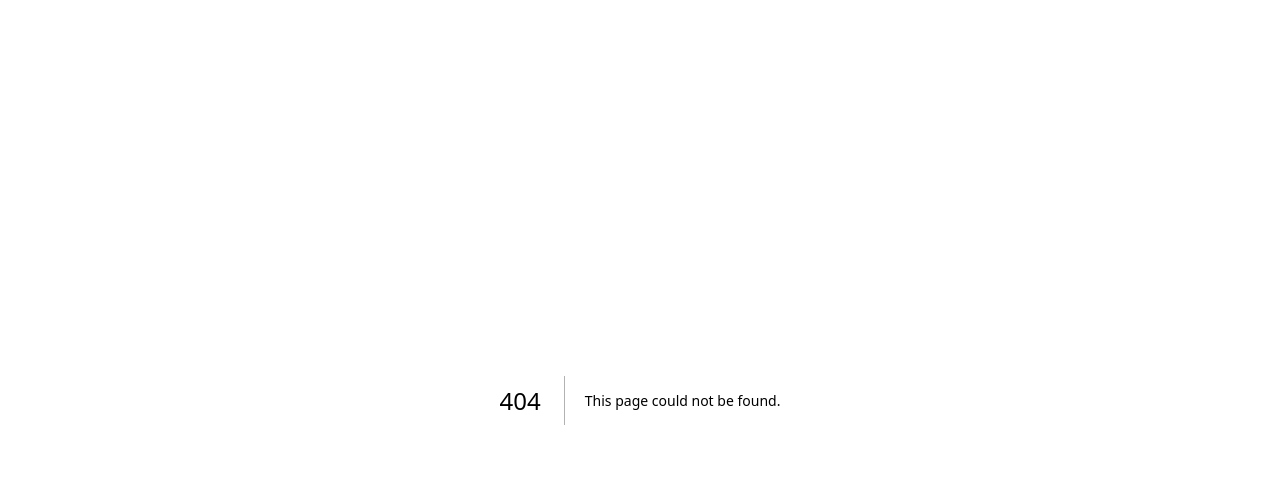
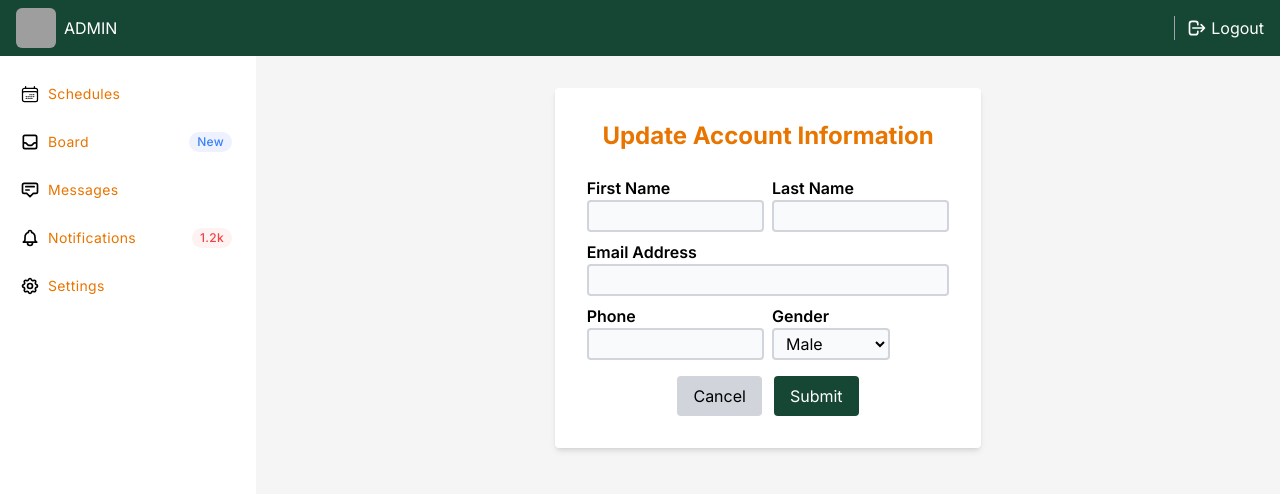
Before and after one commit to rayveng1/InstructorScheduler, a Next.js app: page /dashboard/settings/edit/info in a window 1280 px wide. Before the commit this address had no page. Shown: the top 494 px of the page. Built offline with nearby package versions, Linux system fonts and the light colour scheme; grey boxes are pictures that could not be loaded.

Commit message:
interactivity

```diff
--- /dev/null
+++ b/src/app/dashboard/settings/edit/info/page.tsx
@@ -0,0 +1,72 @@
+import Link from "next/link";
+
+export default function EditSettingsInfoPage() {
+  return (
+    <>
+      <form className="bg-white w-5/12 mx-auto mt-8 p-8 rounded shadow-md">
+        <h1 className="w-full text-center text-utdorange font-bold text-2xl mb-6">
+          Update Account Information
+        </h1>
+        <div className="grid grid-cols-2 grid-rows-3 gap-x-2 gap-y-2">
+          <div className="col-span-1">
+            <div className="w-full mx-auto">
+              <p className="font-semibold">First Name</p>
+              <input
+                type="text"
+                className="rounded w-full h-8 bg-gray-50 border-2 border-gray-300"
+              ></input>
+            </div>
+          </div>
+          <div className="col-span-1">
+            <div className="w-full mx-auto">
+              <p className="font-semibold">Last Name</p>
+              <input
+                type="text"
+                className="rounded w-full h-8 bg-gray-50 border-2 border-gray-300"
+              ></input>
+            </div>
+          </div>
+          <div className="col-span-2">
+            <div className="w-full mx-auto">
+              <p className="font-semibold">Email Address</p>
+              <input
+                type="email"
+                className="rounded w-full h-8 bg-gray-50 border-2 border-gray-300"
+              ></input>
+            </div>
+          </div>
+          <div className="col-span-1">
+            <div className="w-full mx-auto">
+              <p className="font-semibold">Phone</p>
+              <input
+                type="tel"
+                className="rounded w-full h-8 bg-gray-50 border-2 border-gray-300"
+              ></input>
+            </div>
+          </div>
+          <div className="col-span-1">
+            <div className="w-full mx-auto">
+              <p className="font-semibold">Gender</p>
+              <select className="bg-gray-50 h-8 w-2/3 px-2 rounded text-black border-2 border-gray-300">
+                <option>Male</option>
+                <option>Female</option>
+                <option>Other</option>
+              </select>
+            </div>
+          </div>
+        </div>
+        <div className="w-full flex items-center justify-center gap-x-3 mt-4">
+          <Link
+            className="bg-gray-300 text-black py-2 px-4 rounded hover:opacity-50"
+            href="/dashboard/settings"
+          >
+            Cancel
+          </Link>
+          <button className="bg-utdgreen text-white py-2 px-4 rounded hover:opacity-50">
+            Submit
+          </button>
+        </div>
+      </form>
+    </>
+  );
+}
--- a/src/app/dashboard/settings/page.tsx
+++ b/src/app/dashboard/settings/page.tsx
@@ -1,8 +1,10 @@
 "use client";
+
+import Link from "next/link";
 
 export default function SettingsPage() {
   return (
-    <div className="container mx-auto my-5 p-5">
+    <div className="container mx-auto my-5 px-5 pb-[200px]">
       <div className="md:flex no-wrap md:-mx-2 ">
         {/* <!-- Left Side --> */}
         <div className="w-full md:w-3/12 md:mx-2">
@@ -92,20 +94,19 @@ export default function SettingsPage() {
                 </div>
 
                 <div className="grid grid-cols-2">
-                  <div className="px-4 py-2 font-semibold">Email.</div>
+                  <div className="px-4 py-2 font-semibold">Email</div>
                   <div className="px-4 py-2">
                     <a className="text-blue-800" href="mailto:jane@example.com">
                       jane@example.com
                     </a>
                   </div>
                 </div>
-                <div className="grid grid-cols-2">
-                  <div className="px-4 py-2 font-semibold">Birthday</div>
-                  <div className="px-4 py-2">Feb 06, 1998</div>
               </div>
             </div>
-            </div>
-            <button className="block w-full text-blue-800 dark:text-blue-300 text-sm font-semibold rounded-lg hover:bg-gray-100 focus:outline-none focus:shadow-outline focus:bg-gray-100 hover:shadow-xs p-3 my-4">
+            <Link
+              href="/dashboard/settings/edit/info"
+              className="block w-full text-blue-800 dark:text-blue-300 text-sm font-semibold rounded-lg hover:bg-gray-100 focus:outline-none focus:shadow-outline focus:bg-gray-100 hover:shadow-xs p-3 my-4"
+            >
               <span className="w-max flex mx-auto items-center justify-center gap-x-2">
                 <svg
                   xmlns="http://www.w3.org/2000/svg"
@@ -123,7 +124,7 @@ export default function SettingsPage() {
                 </svg>
                 Edit Information
               </span>
-            </button>
+            </Link>
           </div>
           {/* <!-- End of about section --> */}
 
@@ -153,15 +154,17 @@ export default function SettingsPage() {
                     </span>
                     <span className="tracking-wide">Experience</span>
                   </div>
+                  <Link href="/dashboard/settings/edit/expedu">
                     <svg
                       xmlns="http://www.w3.org/2000/svg"
                       viewBox="0 0 20 20"
                       fill="currentColor"
-                    className="w-5 h-5"
+                      className="w-5 h-5 fill-utdorange"
                     >
                       <path d="M5.433 13.917l1.262-3.155A4 4 0 017.58 9.42l6.92-6.918a2.121 2.121 0 013 3l-6.92 6.918c-.383.383-.84.685-1.343.886l-3.154 1.262a.5.5 0 01-.65-.65z" />
                       <path d="M3.5 5.75c0-.69.56-1.25 1.25-1.25H10A.75.75 0 0010 3H4.75A2.75 2.75 0 002 5.75v9.5A2.75 2.75 0 004.75 18h9.5A2.75 2.75 0 0017 15.25V10a.75.75 0 00-1.5 0v5.25c0 .69-.56 1.25-1.25 1.25h-9.5c-.69 0-1.25-.56-1.25-1.25v-9.5z" />
                     </svg>
+                  </Link>
                 </div>
                 <ul className="list-inside space-y-2">
                   <li>
@@ -225,7 +228,7 @@ export default function SettingsPage() {
                     xmlns="http://www.w3.org/2000/svg"
                     viewBox="0 0 20 20"
                     fill="currentColor"
-                    className="w-5 h-5"
+                    className="w-5 h-5 fill-utdorange"
                   >
                     <path d="M5.433 13.917l1.262-3.155A4 4 0 017.58 9.42l6.92-6.918a2.121 2.121 0 013 3l-6.92 6.918c-.383.383-.84.685-1.343.886l-3.154 1.262a.5.5 0 01-.65-.65z" />
                     <path d="M3.5 5.75c0-.69.56-1.25 1.25-1.25H10A.75.75 0 0010 3H4.75A2.75 2.75 0 002 5.75v9.5A2.75 2.75 0 004.75 18h9.5A2.75 2.75 0 0017 15.25V10a.75.75 0 00-1.5 0v5.25c0 .69-.56 1.25-1.25 1.25h-9.5c-.69 0-1.25-.56-1.25-1.25v-9.5z" />
```
Lines whose indentation alone changed are shown as unchanged.
